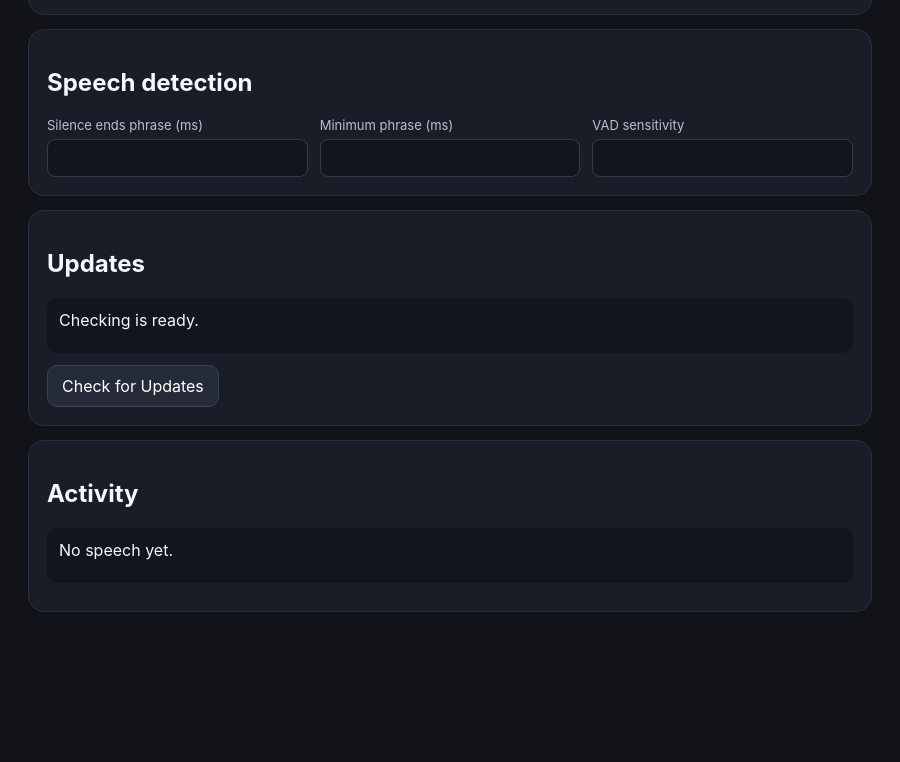
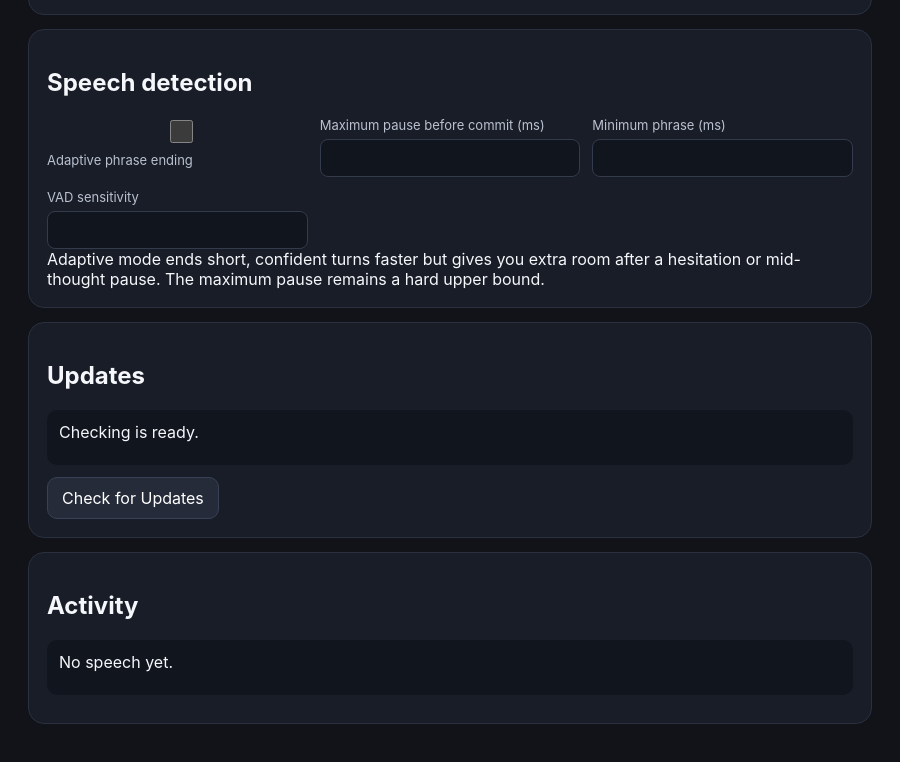
Before and after one commit to svonsavon/voicebridge, an Electron app: page src/renderer/index.html in a window 900 px wide. Shown: the part 1508-2270 px from the top of the page. Before the commit the page ends 2162 px from the top, so only its background shows below. Drawn offline with Linux system fonts and the light colour scheme; no server answers.

Commit message:
Add adaptive endpoint controls

```diff
--- a/src/renderer/index.html
+++ b/src/renderer/index.html
@@ -146,9 +146,16 @@
     <section>
       <h2>Speech detection</h2>
       <div class="grid three">
-        <label>Silence ends phrase (ms)<input id="speechSilenceMs" type="number" min="250" max="2000" /></label>
+        <label class="checkbox-row">
+          <input id="adaptiveEndpointEnabled" type="checkbox" />
+          Adaptive phrase ending
+        </label>
+        <label>Maximum pause before commit (ms)<input id="speechSilenceMs" type="number" min="350" max="2000" /></label>
         <label>Minimum phrase (ms)<input id="speechMinMs" type="number" min="100" max="2000" /></label>
         <label>VAD sensitivity<input id="vadSensitivity" type="number" step="0.1" min="1.5" max="6" /></label>
+      </div>
+      <div class="hint">
+        Adaptive mode ends short, confident turns faster but gives you extra room after a hesitation or mid-thought pause. The maximum pause remains a hard upper bound.
       </div>
     </section>
 
```
